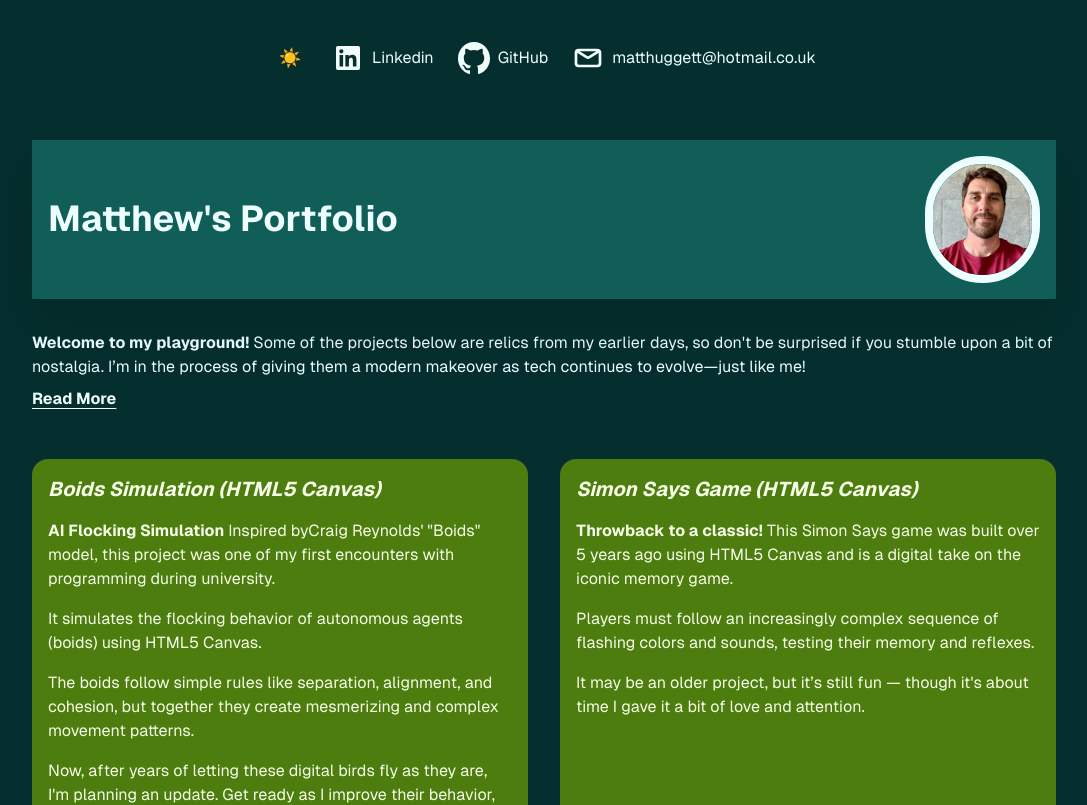
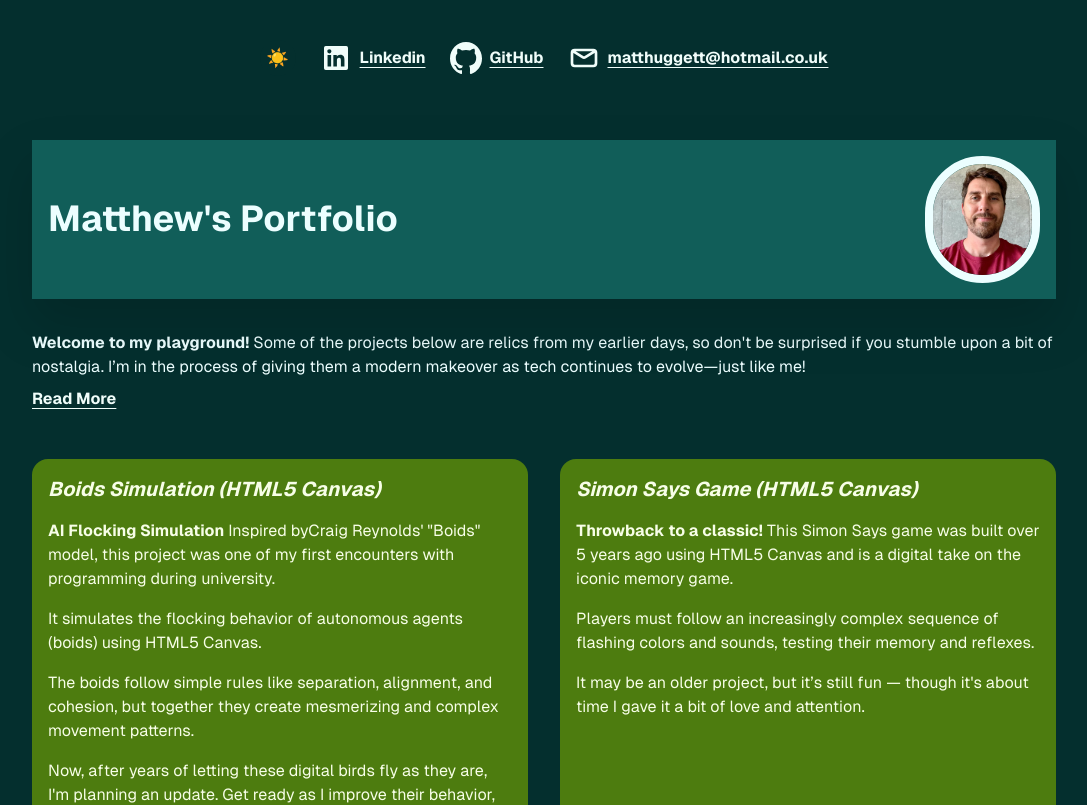
Before and after one commit to huggie1984/portfolio, a Next.js app: page / in a window 1280 px wide. Shown: the top 805 px of the page, without its empty margins (96-1183 px from the left). Built offline with nearby package versions, Linux system fonts and the light colour scheme.

Commit message:
cosmetic changes!

```diff
--- a/app/page.tsx
+++ b/app/page.tsx
@@ -10,7 +10,6 @@ import { ReadMore } from '@/components/read-more/read-more';
 // todo make poker assignment pretty!
 // todo add all text!
 // todo deploy projects to static s3 buckets!
-// todo use next js rewrites to re write to projects!
 // todo add a bit of info on the architecture of this website!
 // todo, look at integrating the git api to this site and route to the pages in here rather than to an external url.
 export default function Home() {
@@ -19,7 +18,7 @@ export default function Home() {
       <header className="flex gap-6 flex-wrap items-center justify-center">
         <DarkModeToggle />
         <a
-          className="flex items-center gap-2 hover:underline hover:underline-offset-4"
+          className="flex items-center gap-2 link-dark dark:link-light"
           href="www.linkedin.com/in/matthew-huggett-611aa098"
           target="_blank"
           rel="noopener noreferrer"
@@ -28,7 +27,7 @@ export default function Home() {
           Linkedin
         </a>
         <a
-          className="flex items-center gap-2 hover:underline hover:underline-offset-4"
+          className="flex items-center gap-2 link-dark dark:link-light"
           href="https://github.com/huggie1984"
           target="_blank"
           rel="noopener noreferrer"
@@ -37,7 +36,7 @@ export default function Home() {
           GitHub
         </a>
         <a
-          className="flex items-center gap-2 hover:underline hover:underline-offset-4"
+          className="flex items-center gap-2 link-dark dark:link-light"
           href="mailto:matthuggett@hotmail.co.uk"
           target="_blank"
           rel="noopener noreferrer"
```
